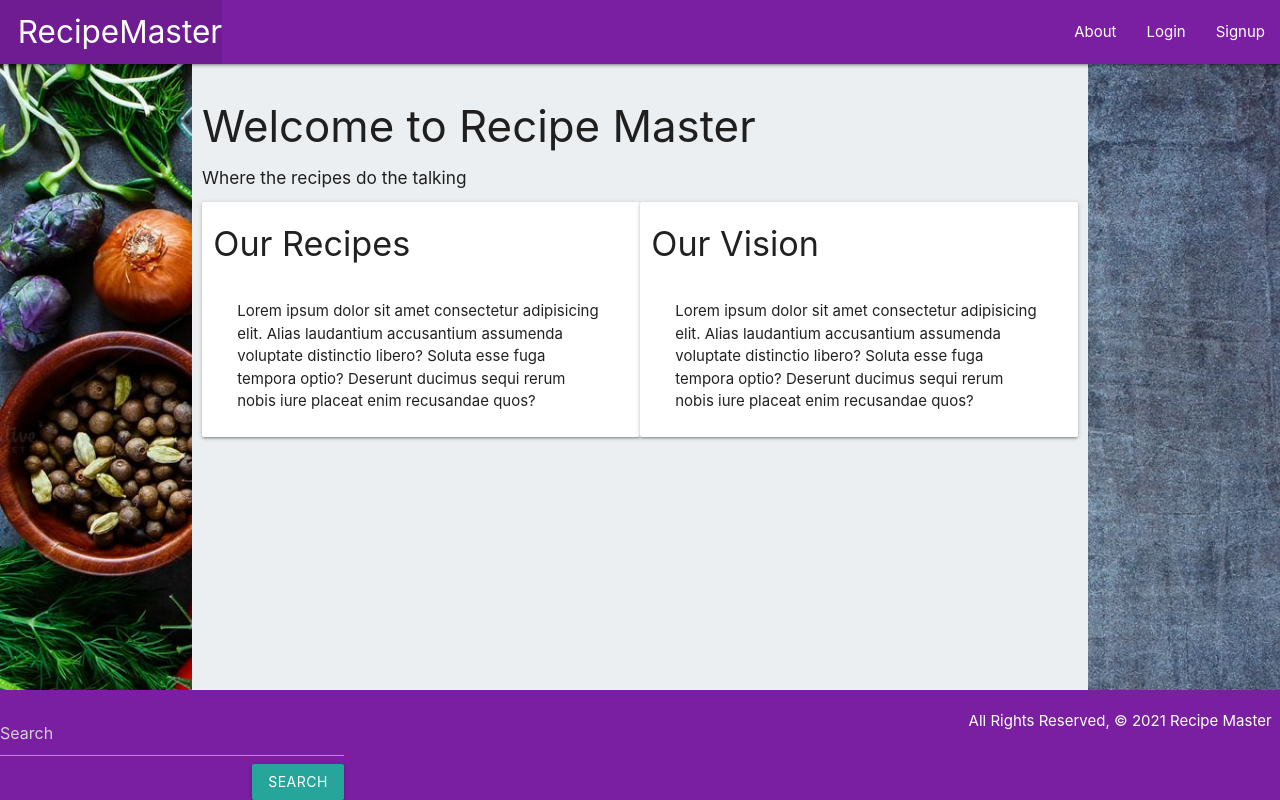
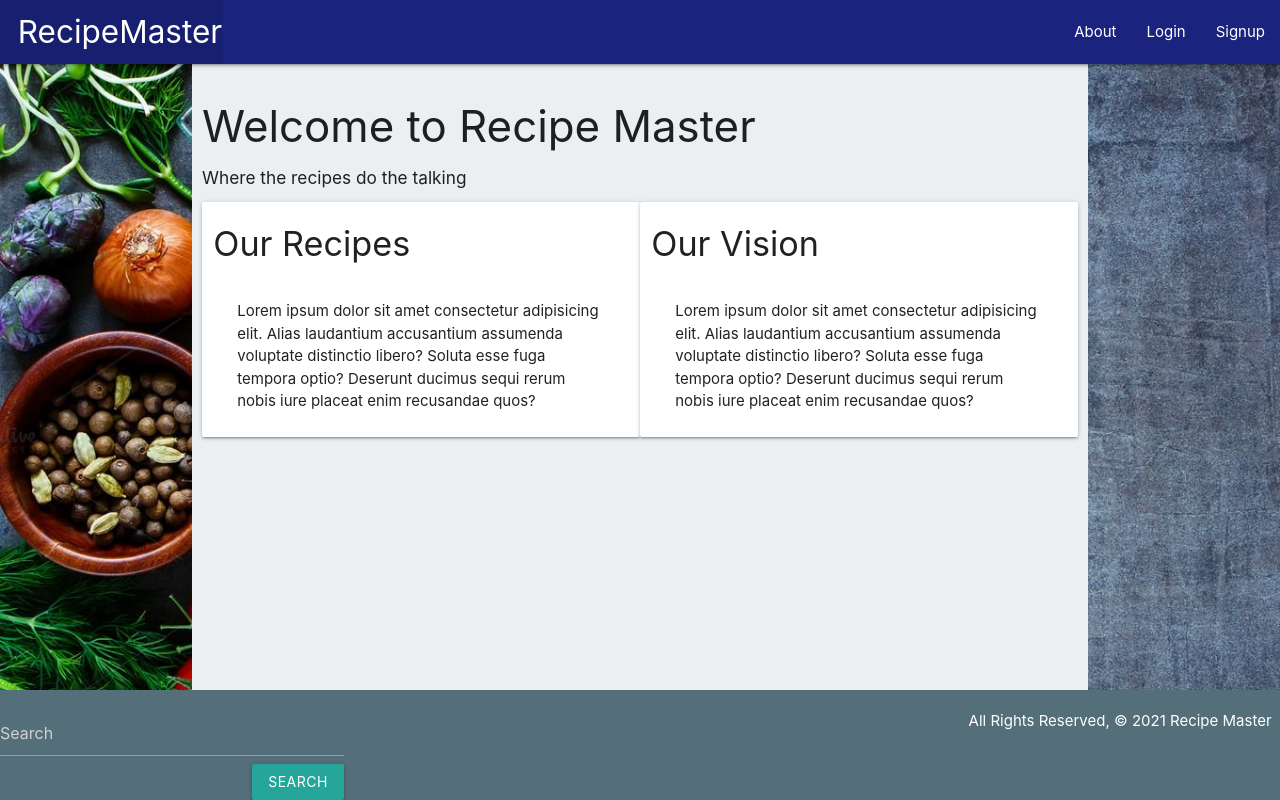
Before and after one commit to cgrobbin/Recipe-Master, a Django app: page / in a window 1280 px wide. Run offline with Django 3.2, Linux system fonts and the light colour scheme.

Commit message:
Plays with styling

```diff
--- a/main_app/templates/base.html
+++ b/main_app/templates/base.html
@@ -13,7 +13,7 @@
 <body>
     <header class="navbar-fixed">
         <nav>
-            <div class="nav-wrapper deep purple darken-2">
+            <div class="nav-wrapper indigo darken-4">
                 <ul>
                     <li><a href="/" class="left brand-logo">&nbsp;&nbsp;RecipeMaster</a></li>
                 </ul>
@@ -33,13 +33,12 @@
             </div>
         </nav>
     </header>
-    {% comment %} <img src="https://i.imgur.com/dRl0xx0h.jpg" alt="background-image" class="background"> {% endcomment %}
     <main class="container">
         {% block content %}
         {% endblock %}
     </main>
 
-    <footer class="page-footer deep purple darken-2">
+    <footer class="page-footer blue-grey darken-1">
         <div class="left">
             <form class="search" action="{% url 'search' %}" method="GET">
                 <input type="search" name="search" class="search" placeholder="Search">
```
